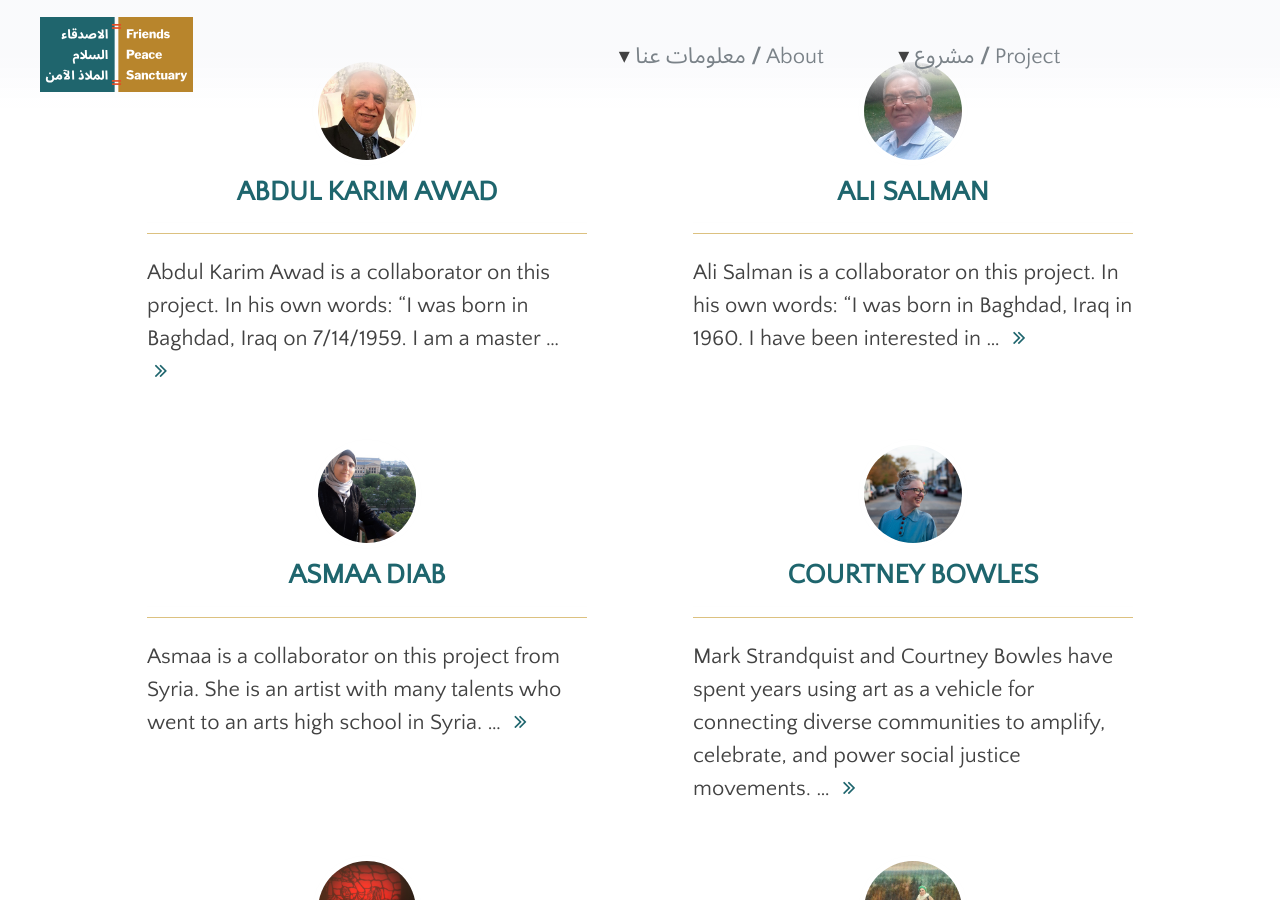
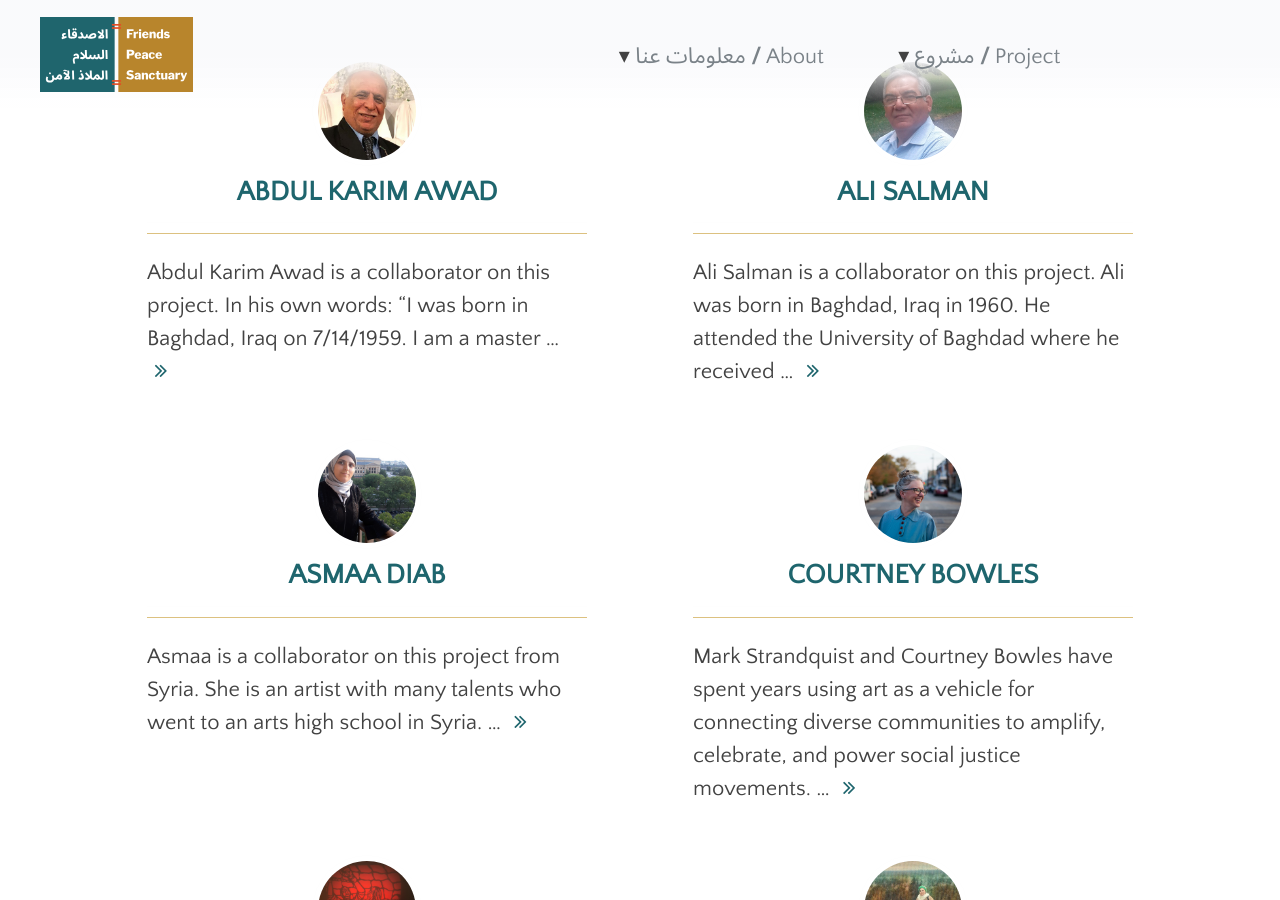
Before and after one commit to swat-ds/fps.swarthmore.edu, a Jekyll site: the page built from _pages/artists.md, in a window 1280 px wide and 900 px high, scrolled down 630 px. Built offline with Jekyll 4.4.1, drawn with Linux system fonts in a browser that asks for light colours; part of the change alters nothing that is shown.

Commit message:
Update authors.yml

```diff
--- a/_data/authors.yml
+++ b/_data/authors.yml
@@ -24,7 +24,7 @@ Abdul Karim Awad:
 Ali Salman:
   name: Ali Salman
   bio: >
-    Ali Salman is a collaborator on this project. In his own words: “I was born in Baghdad, Iraq in 1960. I have been interested in painting since I was in primary school. My skills in drawing has been improving especially in ornament and glass etching. I attended workshops and classes in that field. Also, I participated in different activities to show my work. I am still working on improving my skills.”
+    Ali Salman is a collaborator on this project. Ali was born in Baghdad, Iraq in 1960. He attended the University of Baghdad where he received a Bachelor’s in Biology. He worked for more than twenty years in the hospitals and medical labs across Iraq. His passion was always in arts and culture with a deep interest in painting from the time he was in primary school. He later began to explore and excel in ornament and glass etching. In addition to his art, he is a prolific writer and has published in Arabic in the fields of literature, social studies, and civilization, as well as a book on Arabic grammar. He is currently a contributor and editor for multiple publications on art and culture in Iraq. He is currently living in Philadelphia with his family.
   avatar: ali-salman.jpeg
 
 Asmaa Diab:
```
